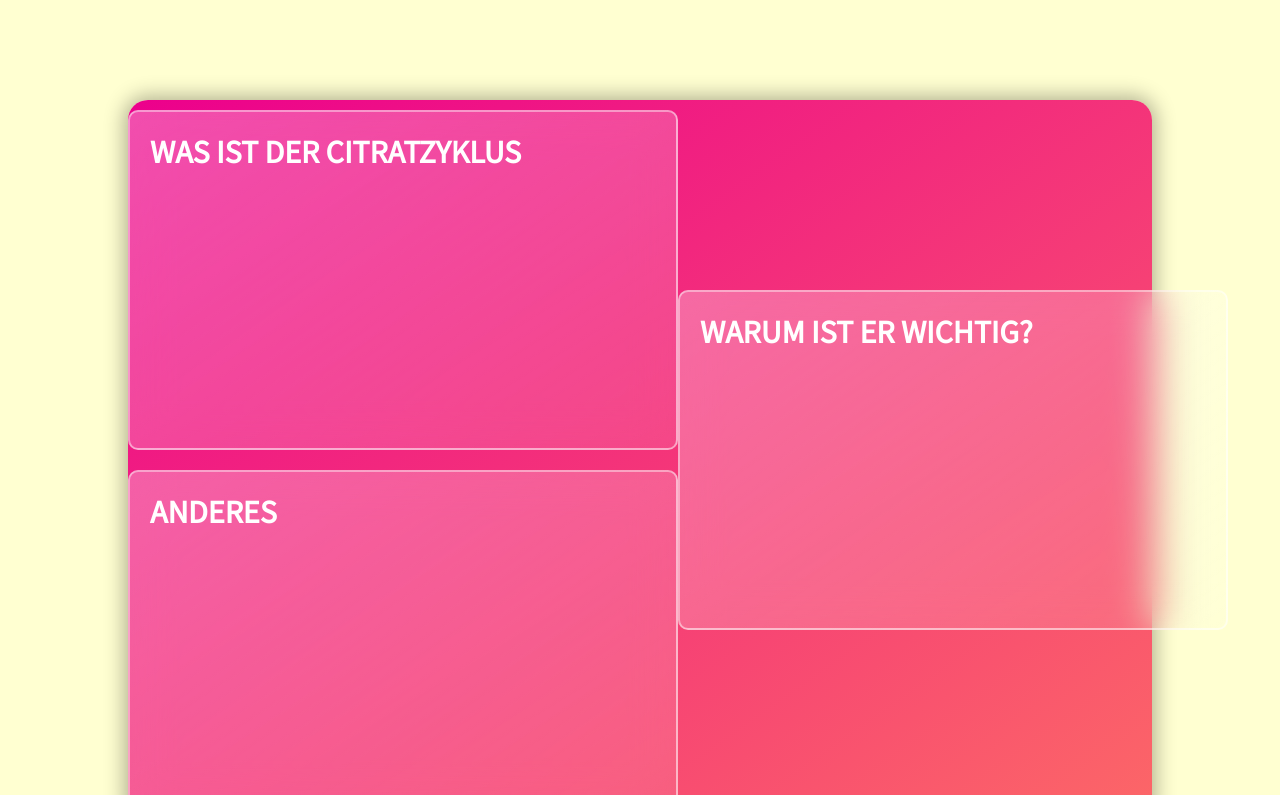
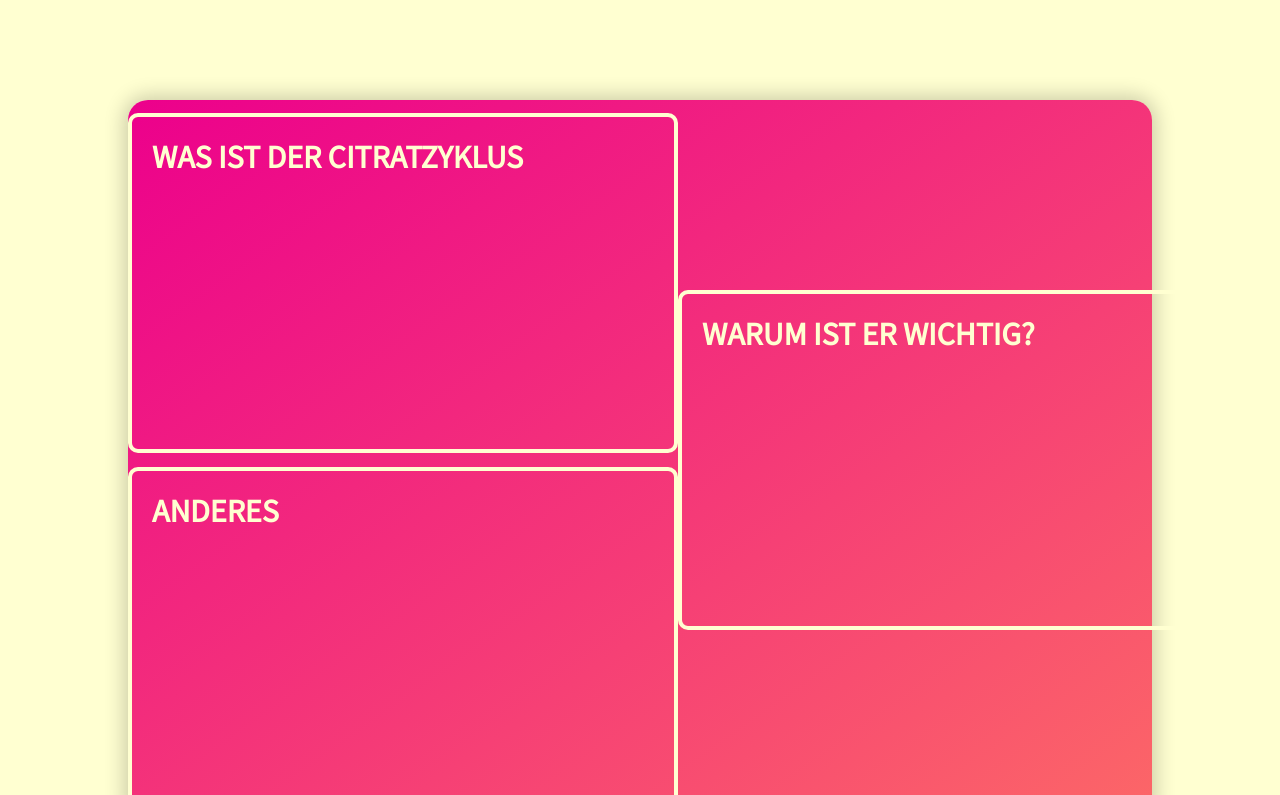
Before and after one commit to JonasHendel/Citratzyklus, a Next.js app in the folder client/: page / in a window 1280 px wide. Shown: the part 800-1595 px from the top of the page. Built offline with nearby package versions, Linux system fonts and the light colour scheme.

Commit message:
styled text cards

```diff
--- a/client/components/Introduction.js
+++ b/client/components/Introduction.js
@@ -1,25 +1,27 @@
-import React, {useState} from 'react';
-import { motion, AnimateSharedLayout, AnimatePresence } from 'framer-motion'
+import React, { useState } from 'react';
+import { motion, AnimateSharedLayout, AnimatePresence } from 'framer-motion';
 
 function Introduction() {
 	const [selectedId, setSelectedId] = useState(null);
 	return (
 		<div className='textContainer'>
 			<div className='leftCard'>
-						<motion.div className='textCard'>
-							<h1 style={{ color : '#FFFFFF'}}>Was ist der Citratzyklus</h1>
+				<motion.div className='textCard'whileHover={{scale: 1.04, duration: 1}}>
+					<h1>
+						Was ist der Citratzyklus
+					</h1>
 					<p></p>
 				</motion.div>
-						<div className='textCard'>
-							<h1 style={{ color : '#FFFFFF'}}>Anderes</h1>
+				<motion.div className='textCard' whileHover={{scale: 1.04, duration: 1}}>
+					<h1>Anderes</h1>
 					<p></p>
-						</div>
+				</motion.div>
 			</div>
 			<div className='rightCard'>
-						<div className='textCard '>
-							<h1 style={{ color : '#FFFFFF'}}>Warum ist er wichtig?</h1>
+				<motion.div className='textCard ' whileHover={{scale: 1.04, duration: 1}}>
+					<h1>Warum ist er wichtig?</h1>
 					<p></p>
-						</div>
+				</motion.div>
 			</div>
 		</div>
 	);
--- a/client/components/Welcome.js
+++ b/client/components/Welcome.js
@@ -1,29 +1,32 @@
-import React from 'react'
-import Link from 'next/link'
+import React from 'react';
+import Link from 'next/link';
+
+import { ArrowRight, FileX } from  'phosphor-react'
+
+import { animate, motion } from 'framer-motion';
 
 function Welcome() {
 	return (
-    <div className="welcomeContainer">
-      <div className="contentArea">
-      <div className="left">
-        <h1>
-          Citratzyklus
-        </h1>
-        <h3>
-          Jonas Hendel
-        </h3>
+		<div className='welcomeContainer'>
+			<div className='contentArea'>
+				<div className='left'>
+					<h1>Citratzyklus</h1>
+					<h3>Jonas Hendel</h3>
 					<Link href='https://docs.google.com/document/d/1IcOHua0btCcIxDC4L0R1cazdSkjPYELP_toNITxqBjY/edit'>
-          <a>Projektbeschreibung</a>
+          <motion.div style={{ display: 'flex', alignItems: 'center', marginTop: 100}} >
+            <ArrowRight size={15}/>
+						<a style={{ marginLeft: 10 }}>Projektbeschreibung </a>
+          </motion.div>
 					</Link>
 				</div>
-      <div className="right">
-        <img src='./biology.png'></img>
+				<div className='right'>
+					<motion.img
+						src='./biology.png'
+					></motion.img>
 				</div>
 			</div>
-
-
 		</div>
-  )
+	);
 }
 
-export default Welcome
+export default Welcome;
--- a/client/package.json
+++ b/client/package.json
@@ -11,6 +11,7 @@
     "@popmotion/popcorn": "^0.4.4",
     "framer-motion": "^4.0.2",
     "next": "10.0.9",
+    "phosphor-react": "^1.2.1",
     "react": "17.0.2",
     "react-dom": "17.0.2"
   }
--- a/client/styles/globals.css
+++ b/client/styles/globals.css
@@ -10,7 +10,7 @@ body {
 body {
   background: #FFFFD1;
 }
-
+h3,
 h1 {
   margin: 0;
 }
@@ -127,12 +127,10 @@ a {
   flex-direction: column;
   width: 550px;
   height: 340px;
-	background: linear-gradient(to right bottom, rgba(255, 255, 255, 0.3), rgba(255, 255, 255, 0.1));
-  backdrop-filter: blur(20px);
 	border-radius: 10px;
 	padding: 20px;
-	color: white;
-  border: 2px solid rgba(255, 255, 255, 0.496);
+	color: #FFFFD1;
+  border: 4px solid #FFFFD1;
 }
 
 
@@ -153,8 +151,8 @@ a {
   width: 80vw;
   height: 90vh;
   display: flex;
-  justify-content: space-around;
-  box-shadow: 0px 0px 20px 4px rgb(0, 0, 0, 0.3);
+  justify-content: space-evenly;
+  box-shadow: 0px 0px 20px 4px rgb(0, 0, 0, 0.2);
 }
 .rightCard{
   display: flex;
@@ -164,7 +162,7 @@ a {
 .leftCard {
   display: flex;
   flex-direction: column;
-  justify-content: space-around;
+  justify-content: space-evenly;
 }
 
 .welcomeContainer{
```
Also changed, not shown: 1 other file (tests, documents, lock files or other folders). Lines whose indentation alone changed are shown as unchanged.
